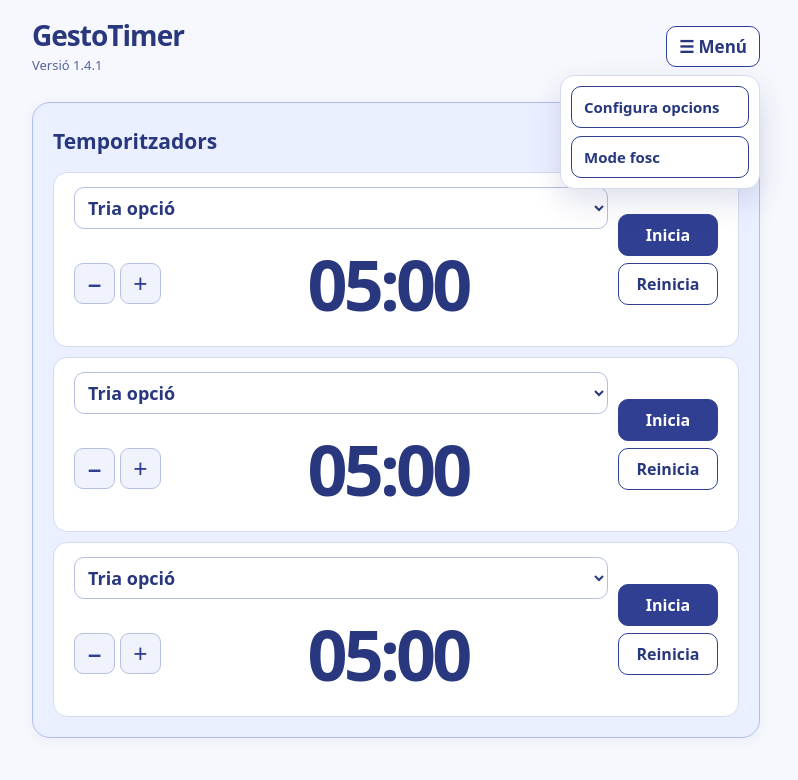
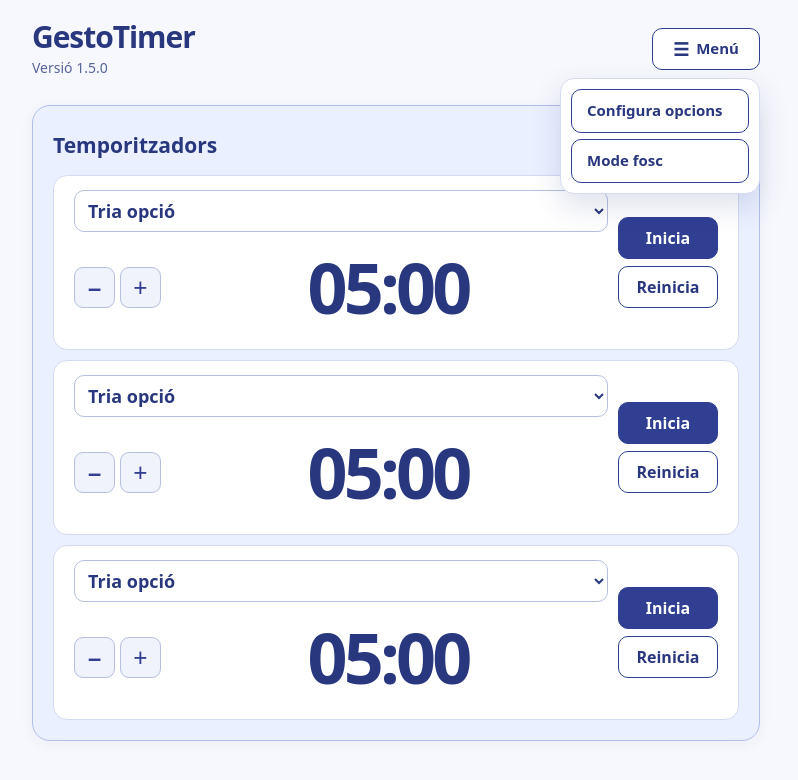
Before and after one commit to jninforner/GestoTimer, a plain HTML site: page index.html in a window 1280 px wide. Both pictures are taken after a click on the button "☰ Menú". Shown: the whole page, without its empty margins (244-1042 px from the left). Drawn offline with Linux system fonts and the light colour scheme.

Commit message:
Publica la versió de GestoApps 644d4dc

```diff
--- a/index.html
+++ b/index.html
@@ -4,23 +4,21 @@
 <meta charset="UTF-8">
 <link rel="manifest" href="manifest.json">
 <meta name="theme-color" content="#303f91">
-<link rel="icon" type="image/png" sizes="32x32" href="favicon-32.png?v=1.4.1">
-<link rel="icon" type="image/png" sizes="192x192" href="icon-192.png?v=1.4.1">
-<link rel="apple-touch-icon" href="apple-touch-icon.png?v=1.4.1">
+<link rel="icon" type="image/png" sizes="32x32" href="favicon-32.png?v=1.5.0">
+<link rel="icon" type="image/png" sizes="192x192" href="icon-192.png?v=1.5.0">
+<link rel="apple-touch-icon" href="apple-touch-icon.png?v=1.5.0">
 <meta name="viewport" content="width=device-width, initial-scale=1, viewport-fit=cover">
 <meta name="apple-mobile-web-app-capable" content="yes">
 <meta name="apple-mobile-web-app-title" content="GestoTimer">
 <title>GestoTimer</title>
+<script>try{document.documentElement.dataset.theme=localStorage.getItem("theme")||(matchMedia("(prefers-color-scheme: dark)").matches?"dark":"light")}catch(e){}</script>
 <style>
 :root{--navi:#14518a;--navi-fosc:#103b63;--pale:#e8f0f7;--fons:#f3f6f9;--vermell:#bd443f;--pale-v:#fff0ed;--linia:#dbe5ed;box-sizing:border-box;padding-top:env(safe-area-inset-top,0px);padding-bottom:env(safe-area-inset-bottom,0px)}
 *{box-sizing:border-box;-webkit-tap-highlight-color:transparent}
 html,body{margin:0;min-height:100%;background:var(--fons);color:#203448;font-family:-apple-system,BlinkMacSystemFont,"Segoe UI",Arial,sans-serif;font-variant:normal}
 button,select,input{font-family:inherit;font-variant:normal}
 body{display:grid;grid-template-rows:auto;align-content:start;gap:10px;padding:12px;min-height:100dvh}
-.cap{display:flex;justify-content:space-between;align-items:center;gap:9px;padding:3px 3px 7px;flex-wrap:wrap}
-.cap h1{margin:0;font-size:clamp(21px,5vw,29px);font-weight:750;letter-spacing:-.035em;color:var(--navi-fosc)}
 .controls-timers{display:flex;align-items:center;gap:7px;margin-left:auto}.controls-timers button{min-width:0;width:37px;height:37px;padding:0;font-size:24px;line-height:1}.comptador{font-size:13px;color:#536c82;font-weight:650;min-width:42px;text-align:center}.controls-timers button:disabled{opacity:.3;cursor:not-allowed}
-.versio{font-size:12px;font-weight:600;color:#7c8c9c;white-space:nowrap;margin-right:auto}
 .t{min-height:116px;background:#fff;border:1px solid var(--linia);border-left:4px solid var(--navi);border-radius:14px;box-shadow:0 3px 12px rgba(21,60,90,.055);display:flex;align-items:center;gap:10px;padding:10px 13px;min-width:0}
 .t.fi{background:var(--pale-v);border-color:#e8c1bd;border-left-color:var(--vermell);color:var(--vermell);animation:parpelleig 1s infinite}
 @keyframes parpelleig{50%{opacity:.68}}
@@ -59,22 +57,13 @@ select{font-size:clamp(13px,3.6vw,18px);font-weight:600;padding:7px 9px;border-r
 .nota-avís{font-size:12px;opacity:.8;margin-top:8px}
 .pan .afegeix{width:100%;margin-top:12px}
 .peu{display:flex;gap:10px;justify-content:flex-end;margin-top:14px}
-@media(min-width:800px){body{max-width:1080px;margin:0 auto;padding:20px;gap:12px}.t{padding:14px 24px}.cap{padding-bottom:12px}}
+@media(min-width:800px){body{max-width:1080px;margin:0 auto;padding:20px;gap:12px}.t{padding:14px 24px}}
 @media(max-width:380px){body{gap:7px;padding:8px}.t{padding:7px 8px;gap:6px}.zona{gap:5px}.baix{gap:4px}.ajust{gap:3px}.botons{gap:5px}.botons button{padding:7px 5px}}
 /* Aspecte comú de les apps Gesto (colors, botons, mode fosc i requadre principal com GestoComandes). */
 :root{color-scheme:light;--bg:#f7f8fd;--tx:#28377e;--mu:#566598;--ln:#303f91;--surface:#fff;--soft:#f0f2fc;--border:#d4daf1;--field:#b6bfdf;--on:#fff;--red:#b42318;--red-soft:#fff0ed;--red-border:#f0c4bf;--main-bg:#eaf0ff;--main-border:#afbfeb;--navi:var(--ln);--navi-fosc:var(--tx);--pale:var(--soft);--fons:var(--bg);--vermell:var(--red);--pale-v:var(--red-soft);--linia:var(--border)}
 :root[data-theme=dark]{color-scheme:dark;--bg:#10152c;--tx:#e5e9ff;--mu:#adb8e5;--ln:#a1afff;--surface:#1b2447;--soft:#232f59;--border:#425080;--field:#6371a0;--on:#10152c;--red:#ff9992;--red-soft:#3a1f2e;--red-border:#7a3b48;--main-bg:#202e55;--main-border:#516798}
 html,body{background:var(--bg);color:var(--tx);font-family:system-ui,-apple-system,"Segoe UI",sans-serif}
 body{display:block;max-width:760px;margin:0 auto;padding:20px 16px 36px}
-.cap{display:flex;align-items:center;justify-content:space-between;gap:12px;flex-wrap:nowrap;padding:0 0 10px;margin-bottom:18px}
-.brand{min-width:0}
-.cap h1{font-size:clamp(20px,4.5vw,28px);font-weight:700;line-height:1.1;color:var(--tx)}
-.versio{display:block;margin-top:5px;font-size:13px;font-weight:400;color:var(--mu)}
-.menu-anchor{position:relative;flex-shrink:0}
-.menu-boto{min-width:0;gap:7px;padding:8px 12px}
-.menu-panel{position:absolute;top:calc(100% + 8px);right:0;z-index:5;width:200px;display:flex;flex-direction:column;gap:8px;background:var(--surface);border:1px solid var(--border);border-radius:14px;box-shadow:0 12px 30px rgba(40,55,126,.15);padding:10px}
-.menu-panel[hidden]{display:none}
-.menu-panel button{width:100%;min-width:0;text-align:left;font-size:15px}
 .card{background:var(--surface);border:1px solid var(--border);border-radius:18px;box-shadow:0 3px 14px rgba(40,55,126,.055);padding:20px}
 .main-card{background:var(--main-bg);border-color:var(--main-border)}
 .cap-timers{display:flex;align-items:center;justify-content:space-between;gap:10px}
@@ -102,11 +91,110 @@ select{border:1px solid var(--field);border-radius:10px;background:var(--surface
 :focus-visible{outline:3px solid #788cf0;outline-offset:2px}
 @media(min-width:800px){body{max-width:760px;padding:20px 16px 36px}.t{padding:14px 20px}}
 @media(max-width:430px){body{padding:14px 12px 28px}.card{padding:14px}}
+/* Capçalera comuna de les apps Gesto: nom, versió, ☰ Menú i ↪︎ Sortir (ESTIL.md, «Capçalera de l'app» i «Menú»).
+   Font única: si canvies alguna cosa aquí, canvia a totes les apps. Va després del CSS de cada app. */
+.topbar{display:flex;align-items:center;justify-content:space-between;position:relative;gap:12px;margin:0 0 18px;padding:0 0 10px;border:0}
+.topbar .brand{min-width:0;flex:1}
+.topbar .brand h1{margin:0;font-size:clamp(20px,4.5vw,30px);font-weight:700;letter-spacing:-.035em;line-height:1.1;overflow-wrap:anywhere;font-variant:normal}
+.topbar .version{margin-top:5px;font-size:14px;color:var(--mu)}
+.top-actions{display:flex;flex-shrink:0;gap:8px;align-items:center}
+.top-actions>button,.top-actions>.menu-anchor>button{display:inline-flex;align-items:center;justify-content:center;gap:7px;min-height:42px;padding:8px 12px;border:1px solid var(--ln);border-radius:10px;background:var(--surface);color:var(--tx);font:600 15px/1.3 system-ui,-apple-system,"Segoe UI",sans-serif;font-variant:normal;white-space:nowrap;cursor:pointer;box-shadow:none}
+.top-actions>button:hover,.top-actions>.menu-anchor>button:hover{background:var(--soft);color:var(--tx);box-shadow:none;filter:none}
+.top-actions button span:first-child{font-size:18px;line-height:1}
+.top-actions [hidden]{display:none!important}
+.menu-anchor{position:relative}
+#menu-panel{position:absolute;top:calc(100% + 8px);right:0;z-index:30;display:block;width:max-content;min-width:200px;max-width:calc(100vw - 24px);background:var(--surface);border:1px solid var(--border);border-radius:14px;box-shadow:0 12px 30px rgba(40,55,126,.15);padding:10px}
+#menu-panel[hidden]{display:none}
+#menu-panel #tabs{display:grid;gap:6px;margin:0 0 6px}
+#menu-panel #tabs:empty{display:none}
+#menu-panel button{display:flex;align-items:center;justify-content:flex-start;width:100%;min-height:44px;margin:0;padding:9px 15px;border:1px solid var(--ln);border-radius:10px;background:var(--surface);color:var(--tx);font:600 15px/1.3 system-ui,-apple-system,"Segoe UI",sans-serif;font-variant:normal;text-align:left;white-space:nowrap;cursor:pointer;box-shadow:none}
+#menu-panel button:hover{background:var(--soft);color:var(--tx);box-shadow:none;filter:none}
+#menu-panel button[aria-current=page],#menu-panel button.on{background:var(--ln);color:var(--on)}
+#menu-panel button[aria-current=page]:hover,#menu-panel button.on:hover{background:var(--ln);color:var(--on);filter:brightness(1.13)}
+@media(max-width:430px){
+  .top-actions>button,.top-actions>.menu-anchor>button{font-size:14px;padding:7px 9px}
+  .topbar .version{font-size:13px}
+}
+/* Mòbil: només les icones, sense vora ni fons; el menú s'ancora a la capçalera. */
+@media(max-width:480px){
+  .topbar{align-items:flex-start;gap:8px;margin-bottom:8px;padding-bottom:4px}
+  .top-actions{gap:4px}
+  .top-actions #menu-toggle,.top-actions #logout{width:44px;min-height:44px;padding:0;border-color:transparent;background:transparent}
+  .top-actions .top-action-label{display:none}
+  .menu-anchor{position:static}
+  #menu-panel{top:100%;right:0}
+}
+
 </style>
 </head>
 <body>
+<header class="topbar">
+  <div class="brand"><h1>GestoTimer</h1><div class="meta version">Versió 1.5.0<span id="sync-state" role="status"></span></div></div>
+  <div class="top-actions">
+    <div class="menu-anchor">
+      <button id="menu-toggle" type="button" aria-label="Menú" aria-expanded="false" aria-controls="menu-panel"><span aria-hidden="true">☰</span><span class="top-action-label" aria-hidden="true">Menú</span></button>
+      <div id="menu-panel" hidden>
+        <nav aria-label="Seccions" id="tabs"><button id="cfg" type="button">Configura opcions</button></nav>
+        <button id="theme" type="button" aria-pressed="false">Mode fosc</button>
+      </div>
+    </div>
+
+  </div>
+</header>
+
 <script>
-const APP_VERSION = '1.4.1';
+// Capçalera comuna de les apps Gesto: menú ☰ i mode fosc (ESTIL.md, «Capçalera de l'app» i «Menú»).
+// Font única per a GestoCatalog, GestoTips, GestoAdmin i GestoStock. L'HTML el genera shared/header.mjs.
+// gestoHeader() es pot cridar diverses vegades: només prepara els botons la primera.
+function gestoHeader() {
+  if (gestoHeader.ready) return gestoHeader.ready;
+  const toggle = document.getElementById('menu-toggle');
+  const panel = document.getElementById('menu-panel');
+  const theme = document.getElementById('theme');
+  function setMenu(open) {
+    panel.hidden = !open;
+    toggle.setAttribute('aria-expanded', String(open));
+  }
+  toggle.addEventListener('click', event => {
+    event.stopPropagation();
+    setMenu(panel.hidden);
+  });
+  // Es tanca en tocar fora, amb Esc o en triar una secció.
+  document.addEventListener('click', event => {
+    if (!panel.hidden && !event.target.closest('.menu-anchor')) setMenu(false);
+  });
+  document.addEventListener('keydown', event => {
+    if (event.key !== 'Escape' || panel.hidden) return;
+    setMenu(false);
+    toggle.focus();
+  });
+  panel.addEventListener('click', event => {
+    if (event.target.closest('#tabs button')) setMenu(false);
+  });
+  // Mode fosc: clau `theme` del navegador, comuna a totes les apps (mateix domini).
+  // El <head> ja l'aplica abans de pintar la pàgina; aquí només s'actualitza el botó.
+  function setTheme(dark) {
+    document.documentElement.dataset.theme = dark ? 'dark' : 'light';
+    theme.textContent = dark ? 'Mode clar' : 'Mode fosc';
+    theme.setAttribute('aria-pressed', String(dark));
+  }
+  let saved = null;
+  try { saved = localStorage.getItem('theme'); } catch {}
+  setTheme(saved ? saved === 'dark' : matchMedia('(prefers-color-scheme: dark)').matches);
+  theme.addEventListener('click', () => {
+    const dark = document.documentElement.dataset.theme !== 'dark';
+    try { localStorage.setItem('theme', dark ? 'dark' : 'light'); } catch {}
+    setTheme(dark);
+  });
+  gestoHeader.ready = {
+    setMenu,
+    setTheme,
+    showMenu() { toggle.hidden = false; },
+    tabs: document.getElementById('tabs')
+  };
+  return gestoHeader.ready;
+}
+
 const MIN_TIMERS = 1, MAX_TIMERS = 10;
 let timerCount = Math.min(MAX_TIMERS, Math.max(MIN_TIMERS, Number(carrega('nombreTemporitzadors', 3)) || 3));
 /* El pas de + i − creix mentre es manté premut */
@@ -169,54 +257,9 @@ function omple(sel, v) {
 }
 function refrescaSelectes() { selectes.forEach(function (sel) { omple(sel, parseInt(sel.value)); }); }
 
-/* Botó i panell de configuració */
-const cap = document.createElement('div');
-cap.className = 'cap';
-const tit = document.createElement('h1');
-tit.textContent = 'GestoTimer';
-const versio = document.createElement('div');
-versio.textContent = 'Versió ' + APP_VERSION;
-versio.className = 'versio';
-const marca = document.createElement('div');
-marca.className = 'brand';
-marca.append(tit, versio);
-cap.appendChild(marca);
-const cfg = document.createElement('button');
-cfg.className = 'sec';
-cfg.textContent = 'Configura opcions';
-/* Menú i mode fosc, com a les altres apps Gesto (mateixa preferència: clau "theme"). */
-const menuAncora = document.createElement('div');
-menuAncora.className = 'menu-anchor';
-const menuBoto = document.createElement('button');
-menuBoto.className = 'sec menu-boto';
-menuBoto.innerHTML = '<span aria-hidden="true">☰</span> Menú';
-menuBoto.setAttribute('aria-expanded', 'false');
-const menuPanell = document.createElement('div');
-menuPanell.className = 'menu-panel';
-menuPanell.hidden = true;
-const tema = document.createElement('button');
-tema.className = 'sec';
-menuPanell.append(cfg, tema);
-menuAncora.append(menuBoto, menuPanell);
-cap.appendChild(menuAncora);
-function tancaMenu() { menuPanell.hidden = true; menuBoto.setAttribute('aria-expanded', 'false'); }
-menuBoto.onclick = function (e) { e.stopPropagation(); menuPanell.hidden = !menuPanell.hidden; menuBoto.setAttribute('aria-expanded', String(!menuPanell.hidden)); };
-document.addEventListener('click', function (e) { if (!menuAncora.contains(e.target)) tancaMenu(); });
-cfg.addEventListener('click', tancaMenu);
-function posaTema(fosc) {
-  document.documentElement.dataset.theme = fosc ? 'dark' : 'light';
-  tema.textContent = fosc ? 'Mode clar' : 'Mode fosc';
-  tema.setAttribute('aria-pressed', String(fosc));
-}
-let temaDesat = null;
-try { temaDesat = localStorage.getItem('theme'); } catch (e) {}
-posaTema(temaDesat ? temaDesat === 'dark' : matchMedia('(prefers-color-scheme: dark)').matches);
-tema.onclick = function () {
-  const fosc = document.documentElement.dataset.theme !== 'dark';
-  try { localStorage.setItem('theme', fosc ? 'dark' : 'light'); } catch (e) {}
-  posaTema(fosc);
-};
-document.body.appendChild(cap);
+/* Capçalera, menú ☰ i mode fosc: shared/header.js, comú a totes les apps Gesto. «Configura opcions» és una opció del menú. */
+gestoHeader();
+const cfg = document.getElementById('cfg');
 /* Requadre principal amb els temporitzadors. */
 const principal = document.createElement('section');
 principal.className = 'card main-card';
--- a/sw.js
+++ b/sw.js
@@ -1,4 +1,4 @@
-const CACHE = "gestotimer-v1.4.1";
+const CACHE = "gestotimer-v1.5.0";
 const ASSETS = ["./", "./index.html", "./manifest.json", "./icon-192.png", "./icon-512.png", "./favicon-32.png", "./apple-touch-icon.png"];
 self.addEventListener("install", event => {
   event.waitUntil(caches.open(CACHE).then(cache => cache.addAll(ASSETS)).then(() => self.skipWaiting()));
```
Also changed, not shown: manifest.json.
